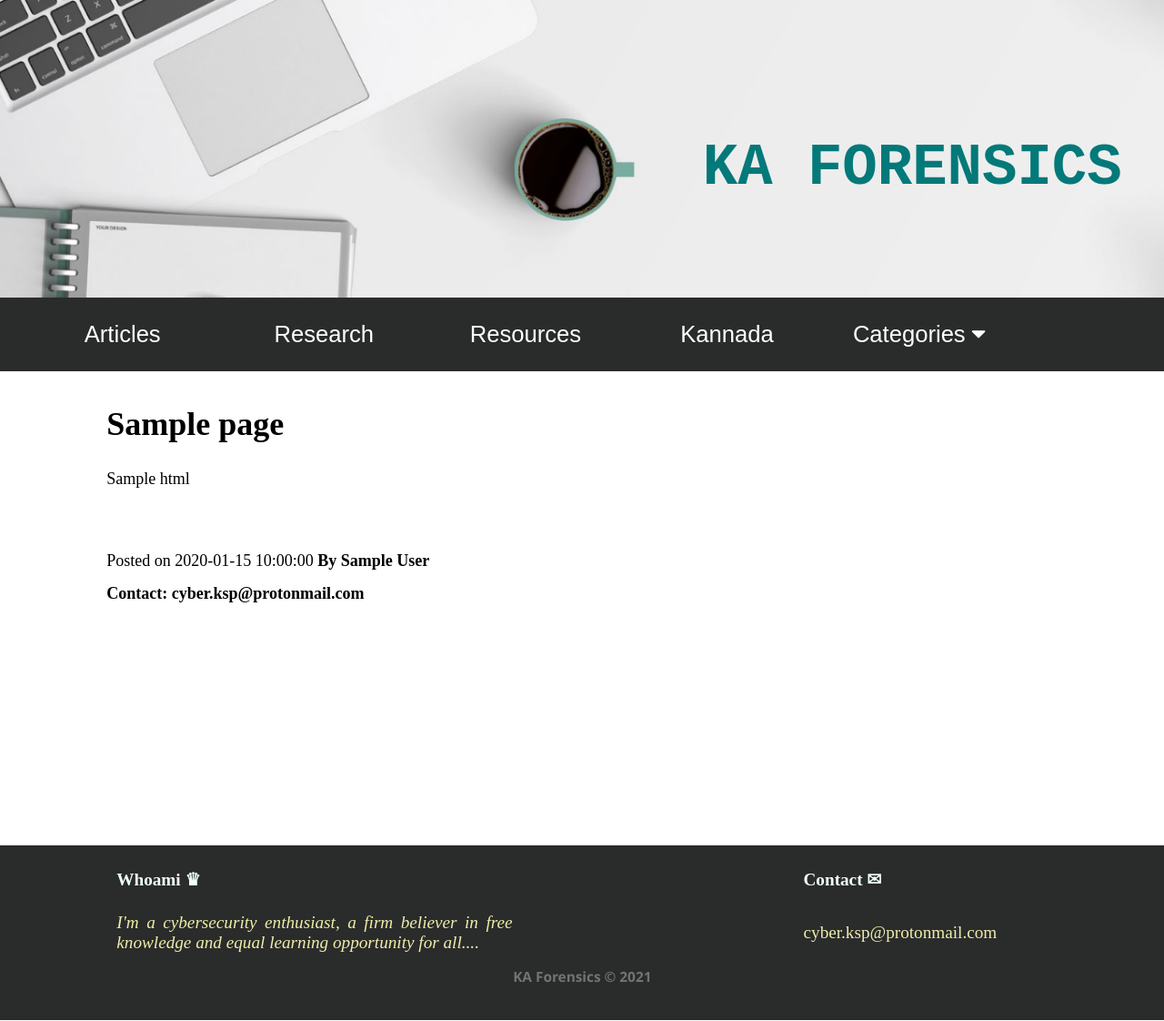
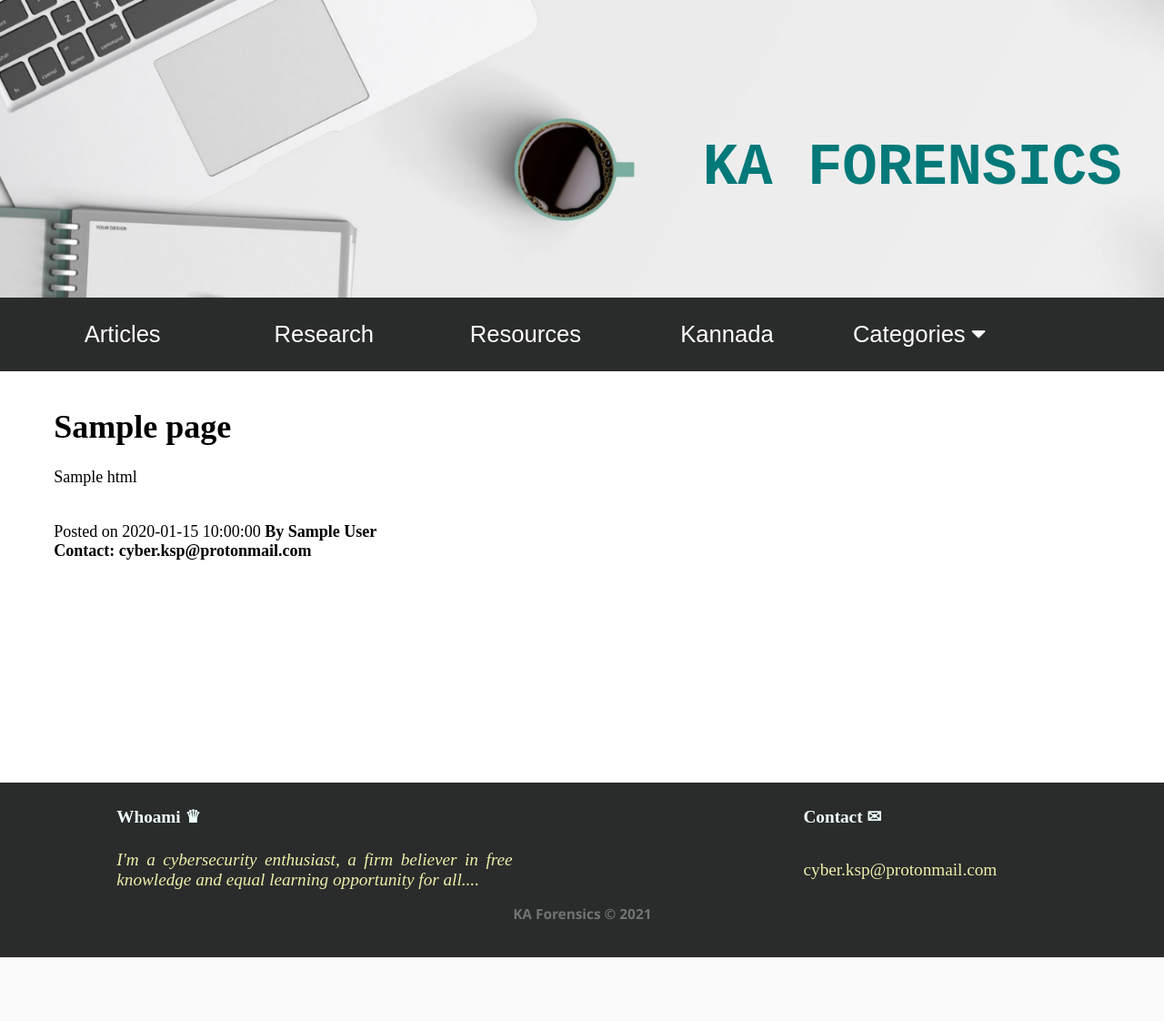
Before and after one commit to ka4n6/testv2, a Flask app: template templates/page.html in a window 1280 px wide. Shown: the whole page at 91% size. After the commit the page ends 1052 px from the top, so only its background shows below. Run offline with Flask 2, Linux system fonts and the light colour scheme; the template is opened without the code that fills it: most values are stand-ins (such as "Sample title", 1, 10 or a date in 2020).

Commit message:
Update page.html

```diff
--- a/templates/page.html
+++ b/templates/page.html
@@ -2,7 +2,7 @@
 
 {% block body %}
 
-<div style="margin-left:5%; width:80%; margin-right:10%; line-height:200%; font-size:100%; word-wrap:break-word;">
+<div>
     <h1>{{ page.title }}</h1>
     <p>{{ page.html|safe }}<p>
     <br>
```
